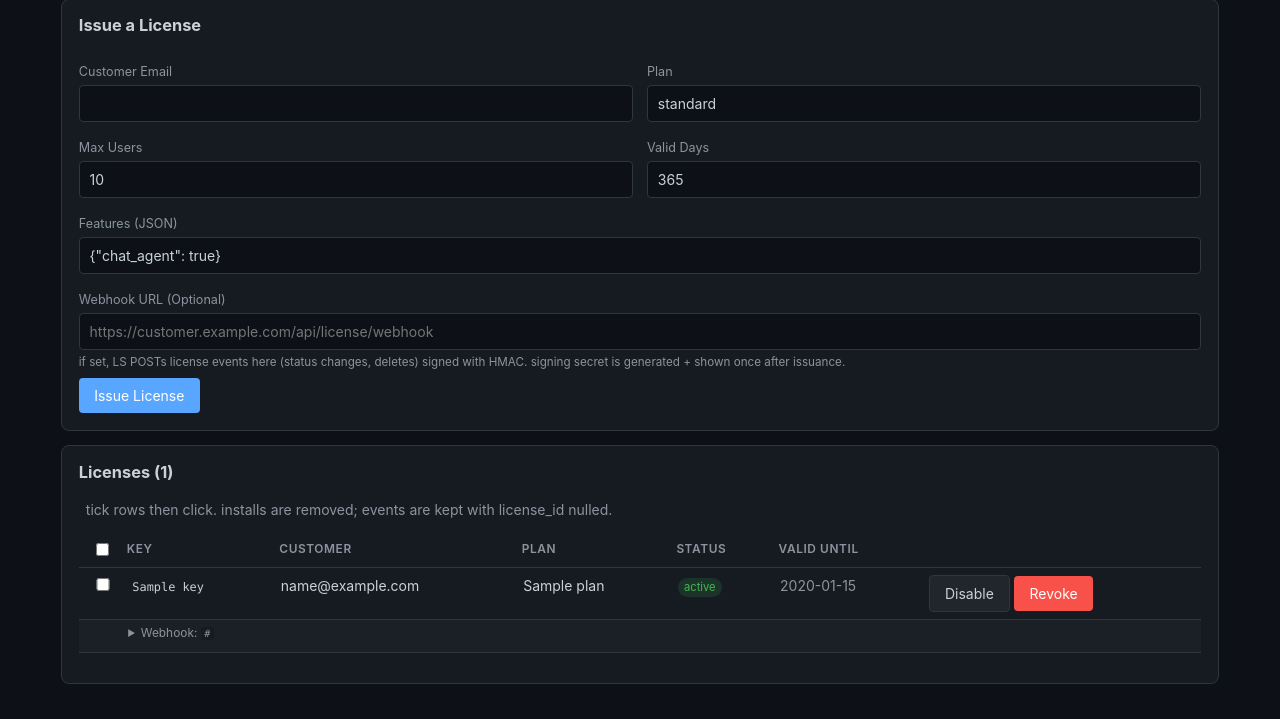
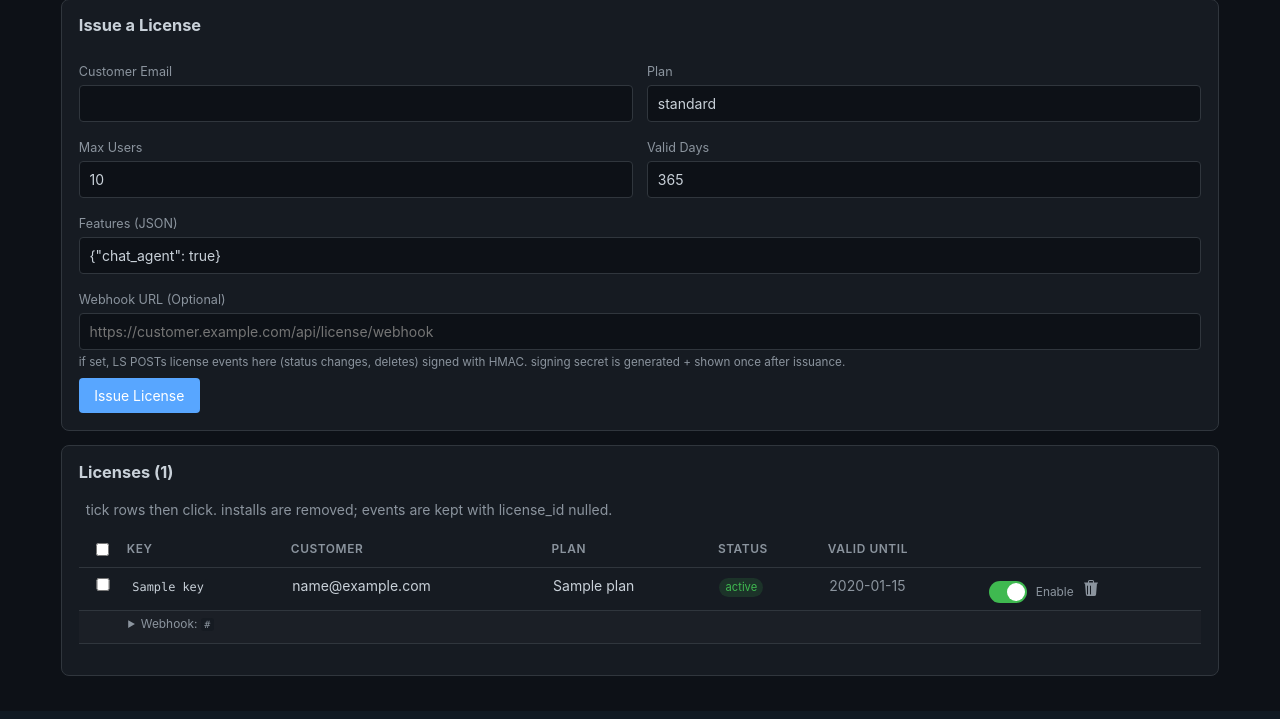
Before and after one commit to Why-Gee/YgLicenseServer, a FastAPI app: template app/templates/product_detail.html in a window 1280 px wide. Shown: the part 551-1270 px from the top of the page. After the commit the page ends 1227 px from the top, so only its background shows below. Run offline with FastAPI, Linux system fonts and the light colour scheme; the template is opened without the code that fills it: most values are stand-ins (such as "Sample title", 1, 10 or a date in 2020).

Commit message:
admin UI: license toggle switch + per-row trash icons (licenses + products) (#9)
Replaces the per-row Enable/Disable/Revoke buttons with one iOS-style
toggle (status active = ON, click flips to /disable; status disabled
or revoked = OFF, click flips to /enable). Revoke is dropped from the
UI -- it was redundant with delete, kept only as a JSON endpoint for
stripe webhook compatibility. /v1/check still rejects status=revoked.

Per-row trash icon (btn-icon class) added to both the licenses table
and the dashboard products table. Two new endpoints:
  - POST /admin/licenses/{lid}/delete         -- single license
  - POST /admin/products/{slug}/delete        -- single product
Each uses the existing _delete_license / _delete_product helpers, so
audit + cascade behavior matches the bulk path. Trash buttons opt into
the modal-confirm via data-confirm-* attributes -- no native confirm.

Bulk-select + "Delete N selected" stays for multi-row.

Co-authored-by: YanivGorali <yanivg@gmail.com>
Co-authored-by: Claude Opus 4.7 (1M context) <noreply@anthropic.com>

```diff
--- a/app/templates/base.html
+++ b/app/templates/base.html
@@ -46,6 +46,19 @@
     .modal-card p { margin:.5em 0; color:var(--fg); }
     .modal-card .step { color:var(--muted); font-size:.8em; text-transform:uppercase; letter-spacing:.05em; margin-bottom:.3em; }
     .modal-actions { display:flex; gap:.6em; justify-content:flex-end; margin-top:1.2em; }
+    /* iOS-style toggle: square switch with sliding knob. Use as a <button> so
+       it submits a form (formaction picks /enable or /disable based on state). */
+    .toggle-switch { position:relative; width:38px; height:22px; padding:0; border:0; border-radius:11px; background:#3a3f47; cursor:pointer; vertical-align:middle; transition:background .15s; }
+    .toggle-switch.on { background:var(--ok); }
+    .toggle-switch::before { content:''; position:absolute; top:2px; left:2px; width:18px; height:18px; background:#fff; border-radius:50%; transition:transform .15s; }
+    .toggle-switch.on::before { transform:translateX(16px); }
+    .toggle-switch:hover { filter:brightness(1.1); }
+    .toggle-label { color:var(--muted); font-size:.85em; margin-left:.4em; vertical-align:middle; }
+    /* Icon-only button: square, transparent, hover-glow. Use for trash and
+       similar single-action row controls. */
+    .btn-icon { background:transparent; border:1px solid transparent; padding:.3em; border-radius:4px; color:var(--muted); cursor:pointer; line-height:0; }
+    .btn-icon:hover { color:var(--danger); border-color:var(--bd); background:var(--card); }
+    .btn-icon svg { display:block; }
   </style>
 </head>
 <body>
--- a/app/templates/product_detail.html
+++ b/app/templates/product_detail.html
@@ -98,27 +98,29 @@
           <td><span class="badge {{ lic.status }}">{{ lic.status }}</span></td>
           <td class="muted">{{ lic.valid_until.strftime('%Y-%m-%d') }}</td>
           <td style="white-space:nowrap;">
-            {% if lic.status == 'active' %}
-            <button type="submit" class="btn muted"
-                    formaction="/admin/licenses/{{ lic.id }}/disable"
+            {# Toggle: ON = status active. Click flips to /disable or /enable. #}
+            {% set is_on = lic.status == 'active' %}
+            <button type="submit"
+                    class="toggle-switch {{ 'on' if is_on else 'off' }}"
+                    formaction="/admin/licenses/{{ lic.id }}/{{ 'disable' if is_on else 'enable' }}"
                     formnovalidate
-                    data-confirm-title="Disable this license?"
-                    data-confirm-body="Sets status=disabled. Clients will fail validation after the {{ lic.product.slug }} grace period (default 7 days). You can re-enable it later from this page — no need to reissue a key."
-                    data-confirm-label="Disable">Disable</button>
-            <button type="submit" class="btn danger"
-                    formaction="/admin/licenses/{{ lic.id }}/revoke"
+                    aria-pressed="{{ 'true' if is_on else 'false' }}"
+                    aria-label="Toggle license enabled state"
+                    title="{{ 'Click to disable' if is_on else 'Click to enable' }}"></button>
+            <span class="toggle-label">Enable</span>
+            {# Trash icon: single-license delete via dedicated endpoint #}
+            <button type="submit" class="btn-icon"
+                    formaction="/admin/licenses/{{ lic.id }}/delete"
                     formnovalidate
-                    data-confirm-title="Revoke this license?"
-                    data-confirm-body="Sets status=revoked. Clients will fail validation after the grace period. Intended to be permanent — but you can also Enable a revoked license later if needed (treat that as an admin override)."
-                    data-confirm-label="Revoke">Revoke</button>
-            {% elif lic.status == 'disabled' or lic.status == 'revoked' %}
-            <button type="submit" class="btn"
-                    formaction="/admin/licenses/{{ lic.id }}/enable"
-                    formnovalidate
-                    data-confirm-title="Enable this license?"
-                    data-confirm-body="Sets status=active. Clients pick this up on the next /v1/check (every 24h via Celery beat, or immediately on backend restart)."
-                    data-confirm-label="Enable">Enable</button>
-            {% endif %}
+                    title="Delete this license"
+                    aria-label="Delete this license"
+                    data-confirm-title="Delete this license?"
+                    data-confirm-body="Permanently removes this license row. Installs are removed; events are kept with license_id nulled. Cannot be undone."
+                    data-confirm-label="Delete">
+              <svg width="16" height="16" viewBox="0 0 16 16" fill="currentColor" aria-hidden="true">
+                <path d="M6.5 1h3a.5.5 0 0 1 .5.5v1H6v-1a.5.5 0 0 1 .5-.5zM11 2.5v-1A1.5 1.5 0 0 0 9.5 0h-3A1.5 1.5 0 0 0 5 1.5v1H1.5a.5.5 0 0 0 0 1h.538l.853 10.66A2 2 0 0 0 4.885 16h6.23a2 2 0 0 0 1.994-1.84l.853-10.66h.538a.5.5 0 0 0 0-1H11zM4.5 5.5a.5.5 0 0 1 .5.5v8a.5.5 0 0 1-1 0V6a.5.5 0 0 1 .5-.5zm3 0a.5.5 0 0 1 .5.5v8a.5.5 0 0 1-1 0V6a.5.5 0 0 1 .5-.5zm3.5.5a.5.5 0 0 0-1 0v8a.5.5 0 0 0 1 0V6z"/>
+              </svg>
+            </button>
           </td>
         </tr>
         <tr style="background:rgba(255,255,255,.02);">
```
Also changed, not shown: app/admin_ui.py (+29 -0 lines), app/templates/dashboard.html (+15 -0 lines).
